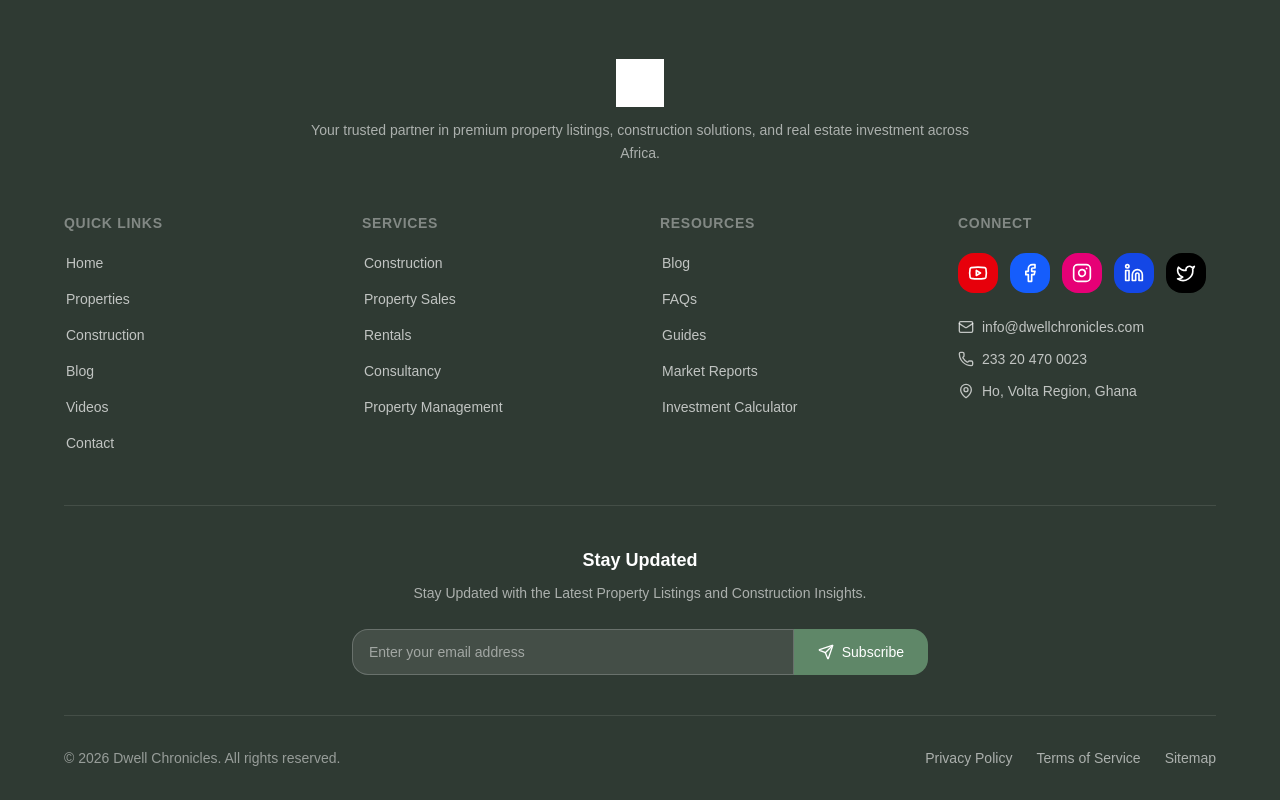
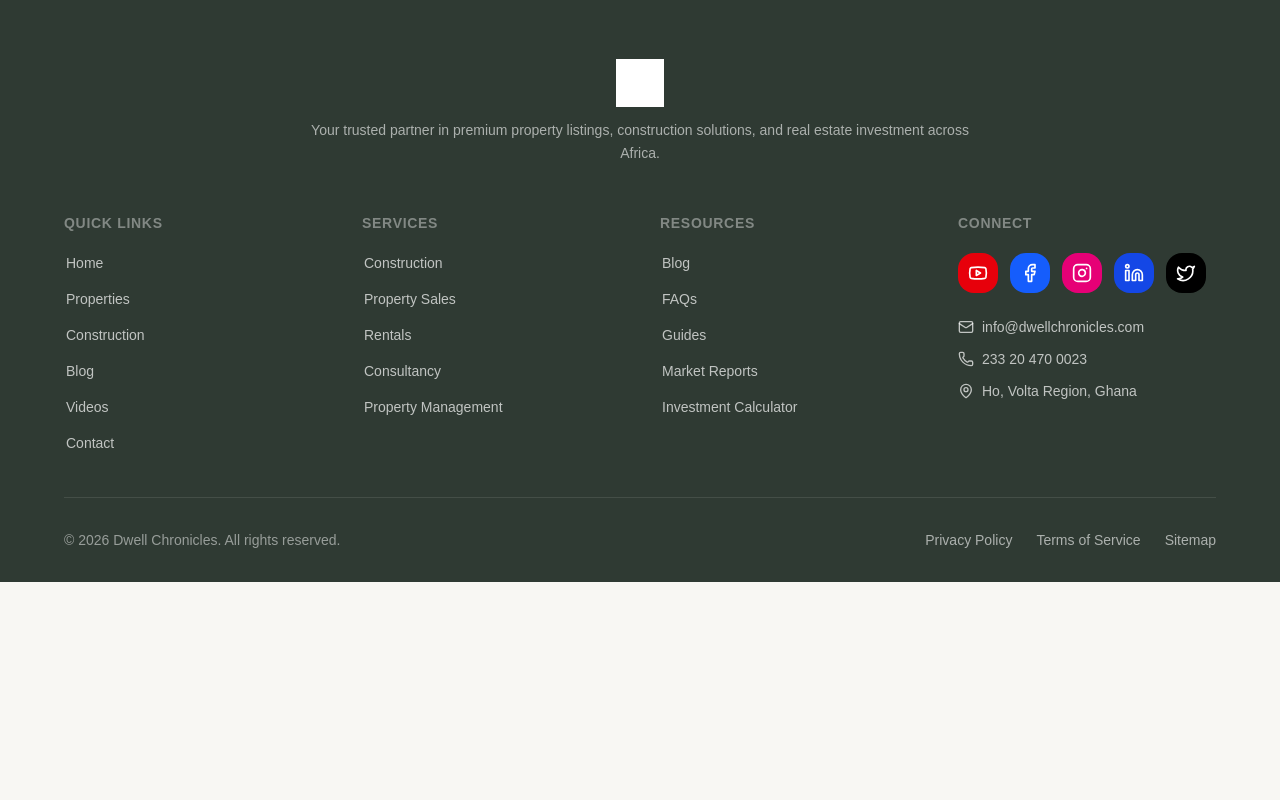
Before and after one commit to lilromeo2290/Dwell-Chronicles, a Next.js app: page / in a window 1280 px wide. Shown: the part 7262-8062 px from the top of the page. After the commit the page ends 7844 px from the top, so only its background shows below. Built offline with nearby package versions, Linux system fonts and the light colour scheme; a web font is replaced by a local one.

Commit message:
2e3c9caa-72e0-4214-b227-939e877afa2b

```diff
--- a/src/components/sections/Footer.tsx
+++ b/src/components/sections/Footer.tsx
@@ -7,7 +7,7 @@ import {
   Instagram,
   Linkedin,
   Twitter,
-  Send,
+
   Mail,
   Phone,
   MapPin,
@@ -199,31 +199,6 @@ export default function Footer() {
             </div>
           </div>
         </div>
-
-        {/* Newsletter Section */}
-        <div className="mt-12 border-t border-white/10 pt-10">
-          <div className="text-center max-w-xl mx-auto">
-            <h3 className="text-lg font-semibold mb-2">
-              Stay Updated
-            </h3>
-            <p className="text-sm text-white/60 mb-6 leading-relaxed">
-              Stay Updated with the Latest Property Listings and Construction
-              Insights.
-            </p>
-            <div className="flex">
-              <input
-                type="email"
-                placeholder="Enter your email address"
-                className="flex-1 bg-white/10 border border-white/20 rounded-l-xl px-4 py-3 text-white placeholder-white/50 text-sm focus:outline-none focus:ring-2 focus:ring-[#5F8768] focus:border-transparent transition-shadow"
-              />
-              <button className="bg-[#5F8768] hover:bg-[#4A6B52] rounded-r-xl px-6 text-white font-medium text-sm inline-flex items-center gap-2 transition-colors duration-200">
-                <Send className="w-4 h-4" />
-                Subscribe
-              </button>
-            </div>
-          </div>
-        </div>
-
         {/* Bottom Bar */}
         <div className="mt-10 border-t border-white/10 pt-8 flex justify-between items-center flex-wrap gap-4">
           <p className="text-sm text-white/50">
```
